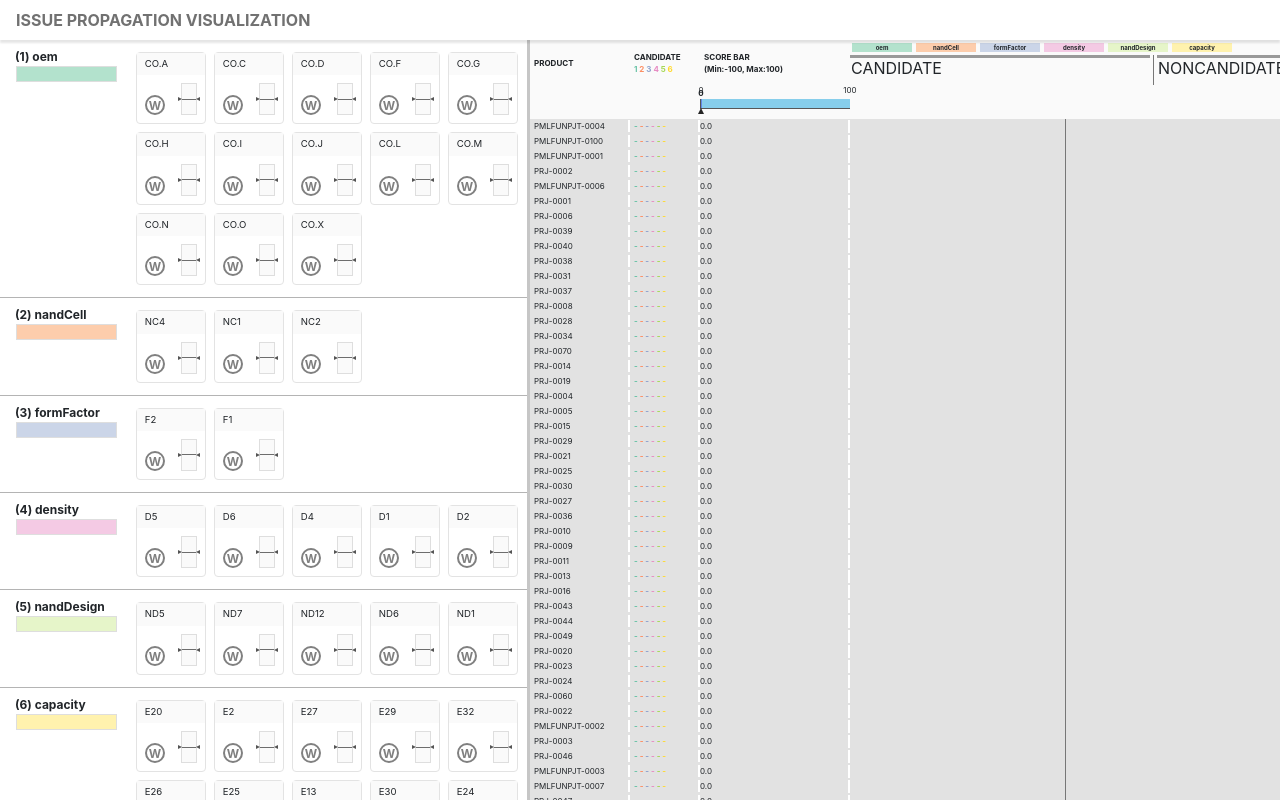
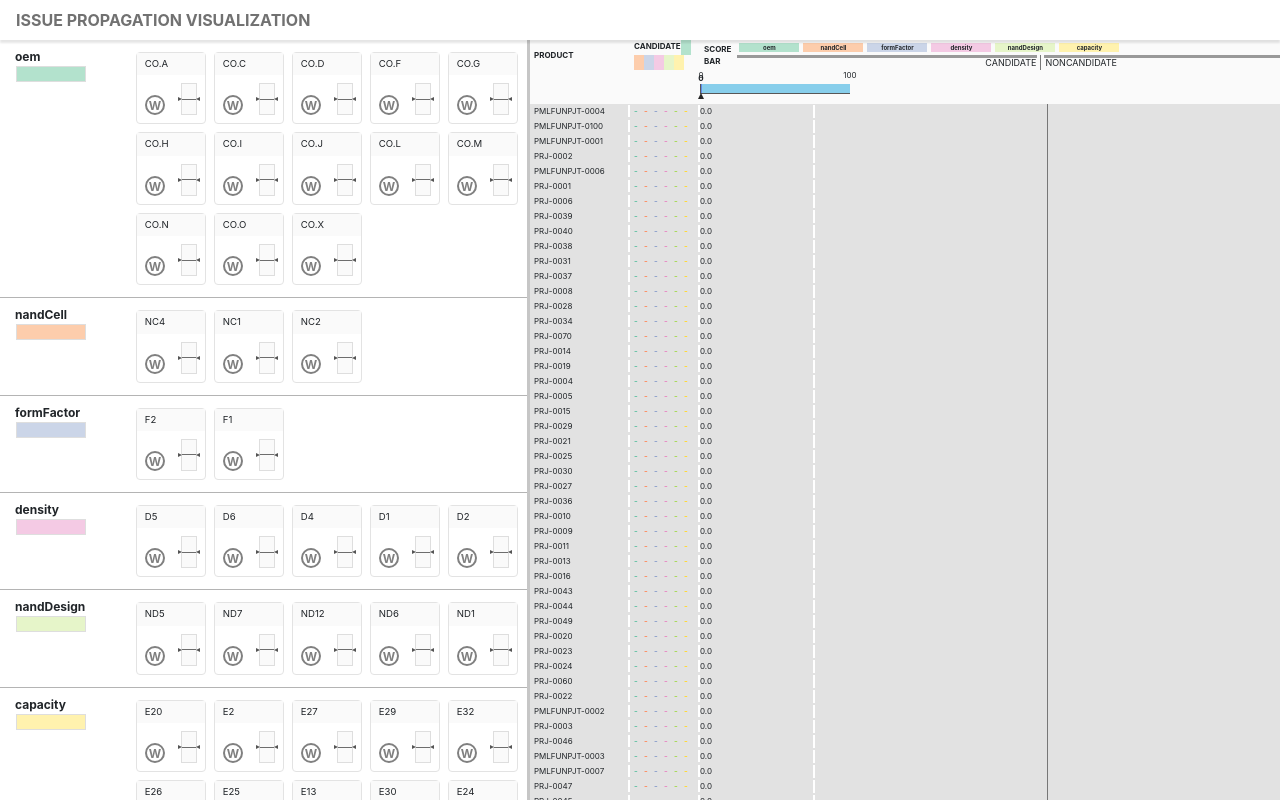
Before and after one commit to ytaek/defect-propagation-viz, a React (Create React App) app: page / in a window 1280 px wide. Built offline with nearby package versions, Linux system fonts and the light colour scheme; some icons are missing.

Commit message:
modify header design

```diff
--- a/src/App.scss
+++ b/src/App.scss
@@ -203,6 +203,7 @@ $loc-indicator-side-style: $loc-indicator-height*.5 solid transparent;
   margin-left: 1px;
   border: 1px solid #dedede;
   position: relative;
+  width: 70px;
 
   .slider-bar {
     position: absolute;
--- a/src/components/CriterionItem.tsx
+++ b/src/components/CriterionItem.tsx
@@ -20,7 +20,7 @@ export class CriterionItem extends React.Component<Props> {
     return (
       <Row className="criterion-row">
         <Col xs={3} className="criterion-name">
-          ({this.props.criterion.id + 1}) {this.props.criterion.name}
+          {this.props.criterion.name}
           <CriterionWeightControl
             onSetWeight={this.props.onSetWeight}
             criterion={this.props.criterion}/>
--- a/src/components/ProjectItem.tsx
+++ b/src/components/ProjectItem.tsx
@@ -60,15 +60,23 @@ export class ProjectItem extends React.Component<Props> {
           ))
         } */}
         <div className="candidate-ox main-cell">
-          {project.candidateOXList!.map( (c, i) => (<b key={i} style={{color:darkColors[i]}}>{c} </b>))}
+            {project.candidateOXList!.map( (c, i) => (
+              <div style={{
+                width: 10,
+                color: darkColors[i],
+                height: "100%"
+              }}>
+                <b key={i} style={{color:darkColors[i]}}>{c} </b>
+              </div>
+            ))}
         </div>
         <div className="score main-cell no-padding">
           <div style={{
             width: 150 * Math.abs(project.score),
-            backgroundColor: "#cccccc",
+            backgroundColor: (project.score < 0 ? grad(project.score) : "#cccccc"),
             height: "13px"
           }}/>
-          <div >{(project.score * 100).toFixed(1)}</div>
+          <div >{(Math.abs(project.score * 100).toFixed(1))}</div>
         </div>
         <div className="candidate-bars">
 
--- a/src/components/ProjectList.tsx
+++ b/src/components/ProjectList.tsx
@@ -88,11 +88,11 @@ class ProjectList extends React.Component<Props, State> {
 
         if (cvList.includes(project.attributes[c.name])) {
           candCnt++;
-          return "O";
+          return "C";
         }
         else if (ncvList.includes(project.attributes[c.name])) {
           nonCandCnt++;
-          return "X";
+          return "N";
         }
         else { return "-"; }
       });
@@ -163,11 +163,16 @@ class ProjectList extends React.Component<Props, State> {
           <div className="candidate-ox main-cell">
             <b>CANDIDATE</b> <br />
             {this.props.criteria.map((d: any, i: number) => (
-              <b key={i} style={{ color: darkColors[i] }}>{i + 1} </b>
+              <div style={{
+                width: 10,
+                backgroundColor: colors[i],
+                height: 15
+              }} />
+              // <b key={i} style={{ color: darkColors[i] }}>{i + 1} </b>
             ))}
           </div>
           <div className="score main-cell">
-            <b>SCORE BAR<br />(Min:-100, Max:100)</b>
+            <br /><b>SCORE BAR</b>
           </div>
           <div>
             <div className="bars" style={{ justifyContent: "flex-left" }}>
@@ -188,8 +193,10 @@ class ProjectList extends React.Component<Props, State> {
               }
             </div>
             <div className="bars">
-              <div className="header-bars">CANDIDATE</div>
-              <div className="cand-separator" style={{ height: '30px' }} />
+              <div className="header-bars" style={{
+                display:"flex", justifyContent:"flex-end"
+                }}>CANDIDATE</div>
+              <div className="cand-separator" style={{ height: '15px' }} />
               <div className="header-bars">NONCANDIDATE</div>
             </div>
           </div>
--- a/src/components/project.scss
+++ b/src/components/project.scss
@@ -29,6 +29,8 @@ $score_thresholder_left_space: $project_name_width+$project_ox_width;
   font-size: 8px;
   width: $project_ox_width;
   flex-shrink: 0;
+  display: flex;
+  flex-wrap: wrap;
 }
 
 .main-cell{
@@ -49,10 +51,10 @@ $score_thresholder_left_space: $project_name_width+$project_ox_width;
 
 .score {
   display: flex;
-  justify-content: flex-start;
+  // justify-content: flex-start;
   font-size: 8px;
   width: $project_score_width;
-  flex-shrink: 0;
+  // flex-shrink: 0;
 }
 
 .attributes {
@@ -191,6 +193,7 @@ $score_thresholder_left_space: $project_name_width+$project_ox_width;
 .header-bars {
   width: 300px;
   height: 3px;
+  font-size: 9px;
   background-color: #999999;
   border: 1px solid #999999;
 }
```
